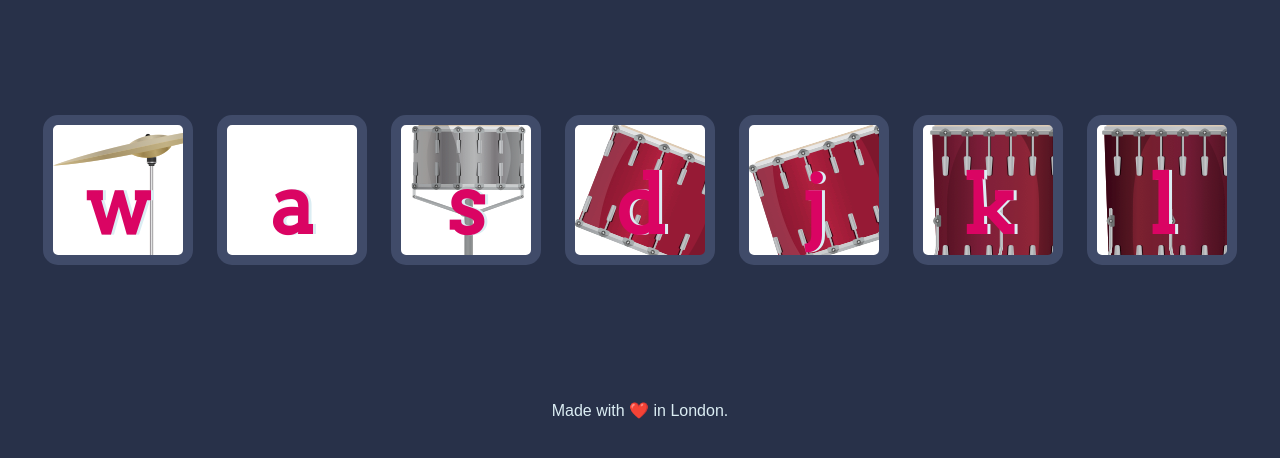
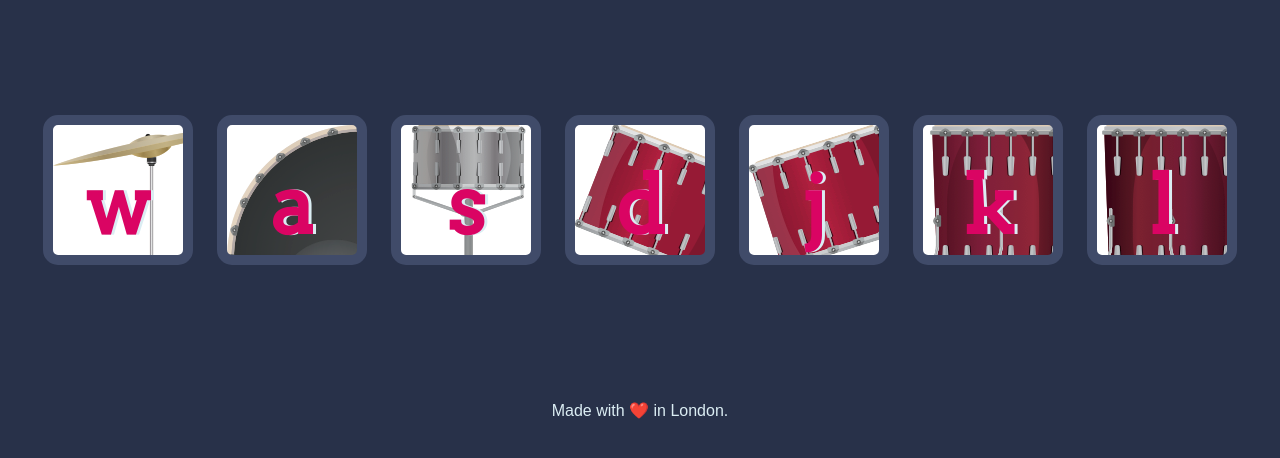
Before and after one commit to clicks88/drum_kit, a plain HTML site: page index.html in a window 1280 px wide. Shown: the part 174-632 px from the top of the page. Drawn offline with Linux system fonts and the light colour scheme; files whose address does not match are found by name.

Commit message:
Update styles.css

```diff
--- a/styles.css
+++ b/styles.css
@@ -22,7 +22,7 @@ footer {
 }
 
 .a {
-  background-image: url("images/kick.png");
+  background-image: url("/kick.png");
 
 
 }
```
